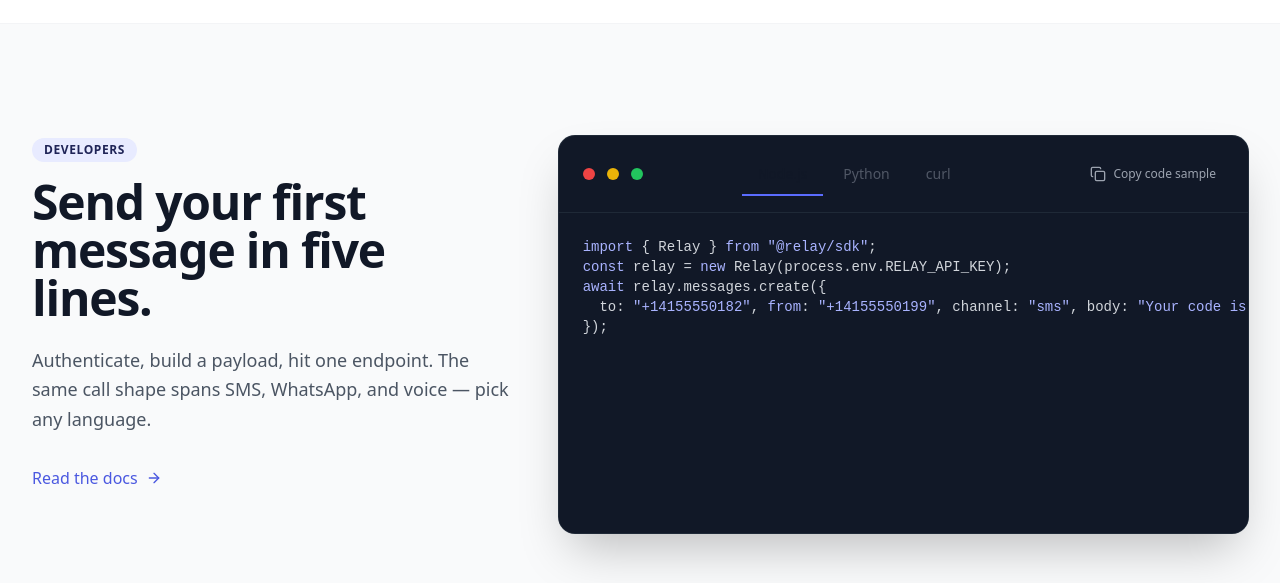
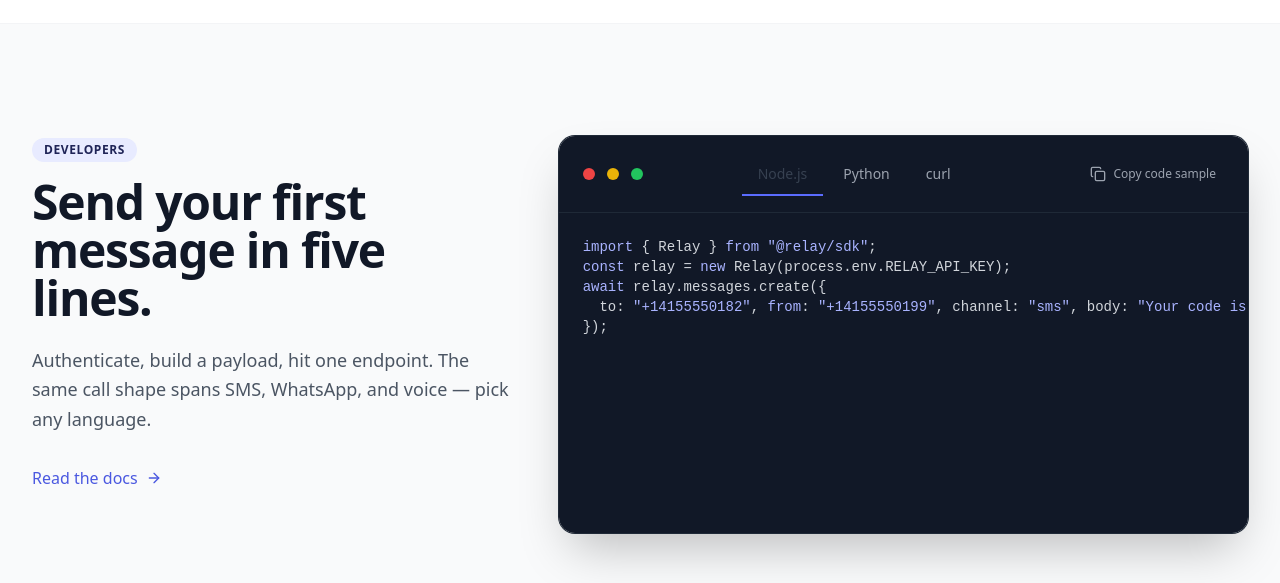
Before and after one commit to 5whsdyqd88-art/template, a Next.js app: page / in a window 1280 px wide. Shown: the part 1080-1663 px from the top of the page. Built offline with nearby package versions, Linux system fonts and the light colour scheme.

Commit message:
fix(code-mockup): address quality_reviewer blockers
Co-authored-by: multica-agent <github@multica.ai>

```diff
--- a/components/relay/CodeMockup.tsx
+++ b/components/relay/CodeMockup.tsx
@@ -51,9 +51,8 @@ function Tab({ label, isActive, onClick, onKeyDown, ref }: { label: string; isAc
       onClick={onClick}
       onKeyDown={onKeyDown}
       className={`relative px-4 py-3 text-sm font-medium transition-colors ${
-        isActive ? 'text-ink-900' : 'text-ink-500 hover:text-ink-700'
+        isActive ? 'text-ink-700' : 'text-ink-400 hover:text-ink-900'
       }`}
-      animate={isActive ? { opacity: 1 } : { opacity: 0.7 }}
     >
       {label}
       {isActive && !shouldReduceMotion && (
@@ -143,7 +142,7 @@ export default function CodeMockup() {
             </motion.div>
 
             <motion.h2
-              className="mb-6 text-4xl font-bold tracking-tight text-ink-900 sm:text-5xl"
+              className="mb-6 text-3xl font-bold tracking-tight text-ink-900 sm:text-4xl lg:text-5xl"
               initial={{ opacity: 0, y: 16 }}
               whileInView={{ opacity: 1, y: 0 }}
               viewport={{ once: true, margin: '-50px' }}
@@ -178,7 +177,7 @@ export default function CodeMockup() {
 
           <div className="lg:col-span-7">
             <motion.div
-              className="overflow-hidden rounded-2xl bg-ink-900 shadow-2xl ring-1 ring-ink-800"
+              className="overflow-x-auto rounded-2xl bg-ink-900 shadow-2xl ring-1 ring-ink-800"
               initial={{ opacity: 0, y: 16 }}
               whileInView={{ opacity: 1, y: 0 }}
               viewport={{ once: true, margin: '-50px' }}
```
